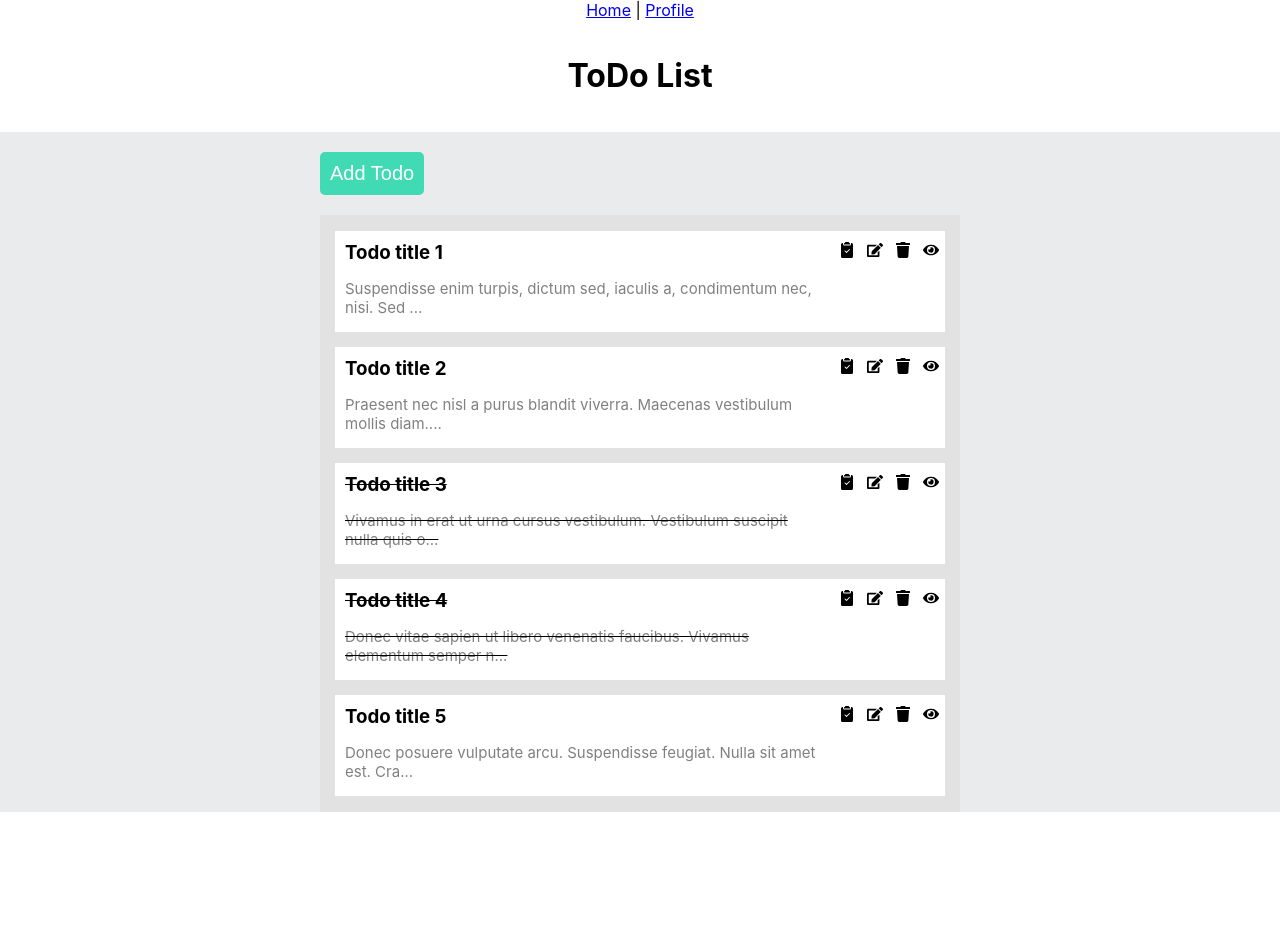
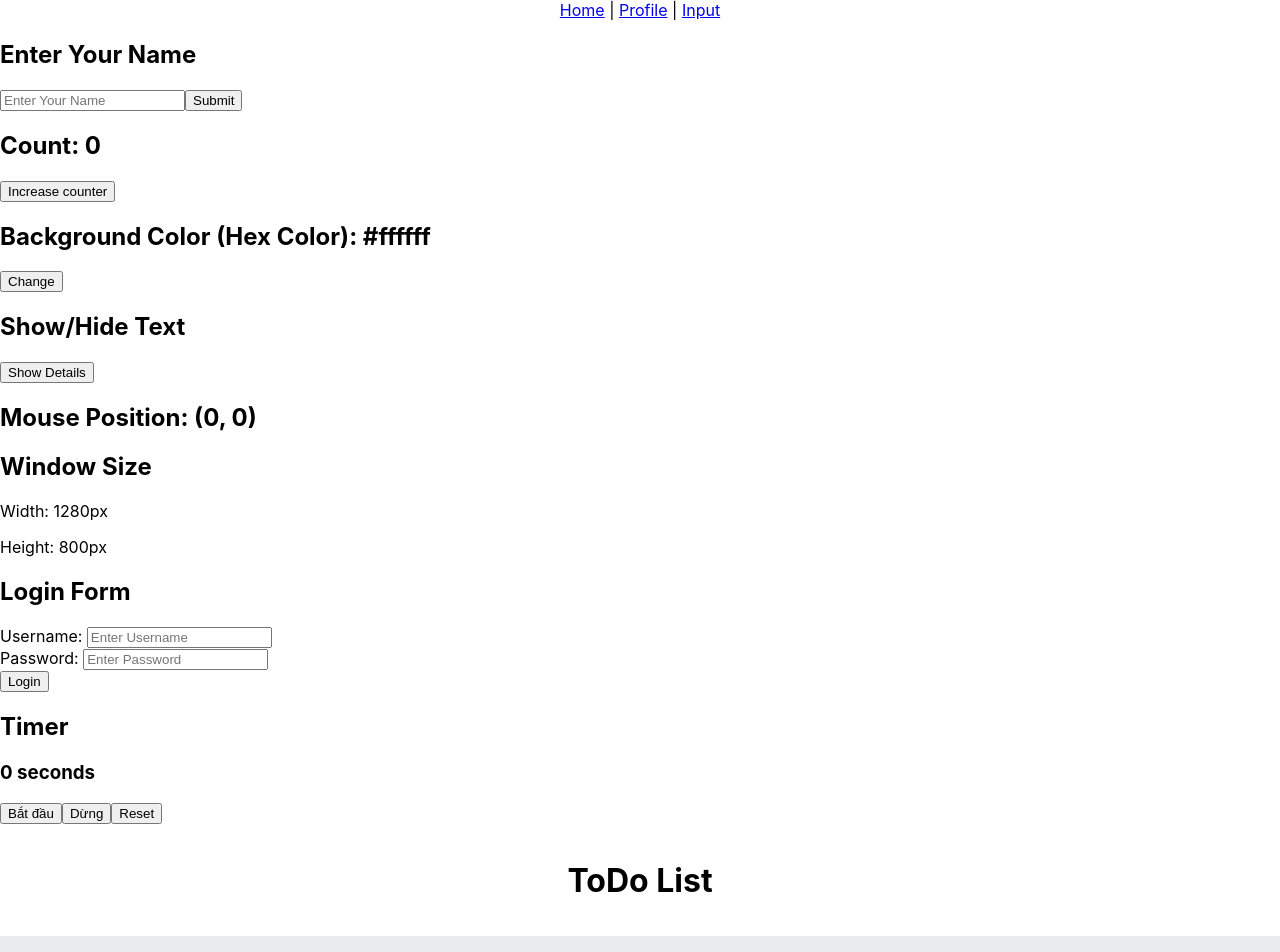
Before and after one commit to HeoChauA/training_reactjs, a React (Create React App) app: page /state in a window 1280 px wide. Shown: the top 952 px of the page. Before the commit the page ends 812 px from the top, so only its background shows below. Built offline with nearby package versions, Linux system fonts and the light colour scheme.

Commit message:
use state

```diff
--- a/src/App.tsx
+++ b/src/App.tsx
@@ -1,9 +1,11 @@
 import React from 'react';
 import { Routes, Route, Link } from "react-router";
-import HomePage from './components/Pages/Home'
-import ProfilePage from './components/Pages/Profile'
+import HomePage from './components/Pages/Home';
+import ProfilePage from './components/Pages/Profile';
 import TodoList from './components/TodoList';
+import UseState from './components/State';
 import "./App.css";
+
 
 const todos = [
     {
@@ -37,11 +39,12 @@ function App() {
   return (
     <div className='container'>
       <nav className='center'>
-        <Link to="/">Home</Link> | <Link to="/profile">Profile</Link>
+        <Link to="/">Home</Link> | <Link to="/profile">Profile</Link> | <Link to="/state">Input</Link>
       </nav>
       <Routes>
         <Route path="/" element={<HomePage />} />
         <Route path="/profile" element={<ProfilePage />} />
+        <Route path="/state" element={<UseState />} />
       </Routes>
       <div>
         <div className='title'>
--- /dev/null
+++ b/src/components/State.tsx
@@ -0,0 +1,180 @@
+import { useState } from "react";
+
+function UseState() {
+    // Input name
+    const [name, setName] = useState(``);
+    const [displayName, setDisplayName] = useState(``);
+
+    const handleNameChange = (e: React.ChangeEvent<HTMLInputElement>) => {
+        setName(e.target.value);
+    };
+
+    const handleClickButton = () => {
+        setDisplayName(name);
+    };
+
+    // Button click counter
+    const [count, setCount] = useState(0);
+
+    const handleCountClick = () => {
+        setCount(count + 1);
+    };
+
+    // Change random background color
+    const [backgroundColor, setBackgroundColor] = useState('#ffffff');
+
+    const changeBackgroundColor = () => {
+        const letters = '0123456789ABCDEF';
+        let color = '#';
+
+        for (let i = 0; i < 6; i++) {
+            color += letters[Math.floor(Math.random() * 16)];
+        }
+
+        setBackgroundColor(color);
+        document.body.style.backgroundColor = color;
+    };
+
+    // Show Hide text
+    const [showText, setShowText] = useState(false);
+
+    const handleShowText = () => {
+        setShowText(!showText);
+    };
+
+    let text = `Sample`;
+
+    // Display position mouse
+    const [mousePosition, setMousePosition] = useState({ x: 0, y: 0 });
+
+    const handleMouseMove = (e: React.MouseEvent<HTMLElement>) => {
+        setMousePosition({ x: e.clientX, y: e.clientY });
+    };
+
+    // Display Size Window Web
+    const [windowSize, setWindowSize] = useState({
+        width: window.innerWidth,
+        height: window.innerHeight
+    });
+
+    window.onresize = () => {
+        setWindowSize({
+          width: window.innerWidth,
+          height: window.innerHeight,
+        });
+    };
+
+    // Login Form
+    const [username, setUsername] = useState('');
+    const [password, setPassword] = useState('');
+    const [loginError, setLoginError] = useState(false);
+
+    const handleUsernameChange = (e: React.ChangeEvent<HTMLInputElement>) => {
+      setUsername(e.target.value);
+    };
+
+    const handlePasswordChange = (e: React.ChangeEvent<HTMLInputElement>) => {
+      setPassword(e.target.value);
+    };
+
+    const handleLogin = () => {
+      if (username === 'admin' && password === 'password') {
+        setLoginError(false);
+        alert('Login successful!');
+      } else {
+        setLoginError(true);
+      }
+    };
+
+    // Timer
+    const [seconds, setSeconds] = useState(0);
+    const [isRunning, setIsRunning] = useState(false);
+    const [intervalId, setIntervalId] = useState<number | null>(null);
+
+    const startTimer = () => {
+        if (!isRunning) {
+            setIsRunning(true);
+
+            const id = window.setInterval(() => {
+                setSeconds((prev) => prev + 1);
+            }, 1000);
+            setIntervalId(id);
+        }
+    };
+
+    const stopTimer = () => {
+        if (isRunning && intervalId !== null) {
+            setIsRunning(false);
+            clearInterval(intervalId);
+            setIntervalId(null);
+        }
+    };
+
+    const resetTimer = () => {
+        setSeconds(0);
+
+        if (isRunning && intervalId !== null) {
+            clearInterval(intervalId);
+            setIsRunning(false);
+            setIntervalId(null);
+        }
+    };
+
+    return (
+        <div onMouseMove={handleMouseMove}>
+            <div>
+                <h2>Enter Your Name</h2>
+                <input type="text" value={name} onChange={handleNameChange} placeholder="Enter Your Name"/>
+                <button onClick={handleClickButton}>Submit</button>
+                {displayName && <p>Your name is: {displayName}</p>}
+            </div>
+            <div>
+                <h2>Count: {count}</h2>
+                <button onClick={handleCountClick}>Increase counter</button>
+            </div>
+            <div>
+                <h2>Background Color (Hex Color): {backgroundColor}</h2>
+                <button onClick={changeBackgroundColor}>Change</button>
+            </div>
+            <div>
+                <h2>Show/Hide Text</h2>
+                <button onClick={handleShowText}>
+                    {showText ? "Hide" : "Show"} Details
+                </button>
+                    {showText && <p>{text}</p>}
+            </div>
+            <div>
+                <h2>Mouse Position: ({mousePosition.x}, {mousePosition.y})</h2>
+            </div>
+            <div>
+                <h2>Window Size</h2>
+                <p>Width: {windowSize.width}px</p>
+                <p>Height: {windowSize.height}px</p>
+            </div>
+            <div>
+                <h2>Login Form</h2>
+                <div>
+                    <label htmlFor="username">Username: </label>
+                    <input type="text" id="username" placeholder="Enter Username" value={username} onChange={handleUsernameChange}/>
+                </div>
+                <div>
+                    <label htmlFor="password">Password: </label>
+                    <input type="text" id="password" placeholder="Enter Password" value={password} onChange={handlePasswordChange}/>
+                </div>
+                <button onClick={handleLogin}>Login</button>
+                {loginError && (<p>Invalid username or password. Please try again.</p>)}
+            </div>
+            <div>
+                <h2>Timer</h2>
+                <h3>{seconds} seconds</h3>
+                <div>
+                    <button onClick={startTimer}>Bắt đầu </button>
+                    <button onClick={stopTimer}>Dừng</button>
+                    <button onClick={resetTimer}>Reset</button>
+                </div>
+            </div>
+        </div>
+    )
+}
+
+export default UseState;
```
